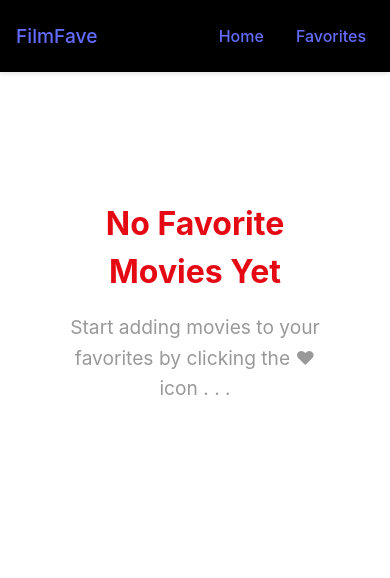
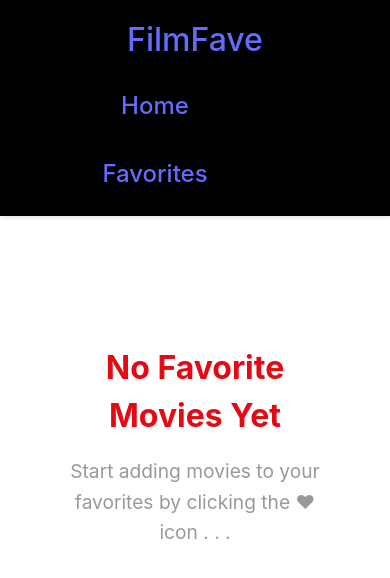
Before and after one commit to HoneyBadger728/FilmFave-Project, a React (Vite) app in the folder FilmFave/: page /#/Favorites in a window 390 px wide. Shown: the top 578 px of the page. Built offline with nearby package versions, Linux system fonts and the light colour scheme.

Commit message:
added more mediaqueries and tweaked the css

```diff
--- a/FilmFave/src/contexts/MovieContext.jsx
+++ b/FilmFave/src/contexts/MovieContext.jsx
@@ -15,7 +15,7 @@ export const MovieProvider = ({children}) => {
 
     useEffect(() => {
         localStorage.setItem('favorites', JSON.stringify(favorites))
-    }, {favorites})
+    }, [favorites])
 
     const addToFavorites = (movie) => {
         setFavorites(prev => [...prev, movie])
--- a/FilmFave/src/css/Favorites.css
+++ b/FilmFave/src/css/Favorites.css
@@ -49,3 +49,10 @@
   .movies-grid > * {
     animation: fadeIn 0.3s ease-out forwards;
   }
+
+
+  @media (prefers-color-scheme: light) {
+    .favorites h2 {
+      color: #1a1a1a;
+    }
+  }
--- a/FilmFave/src/css/MovieCard.css
+++ b/FilmFave/src/css/MovieCard.css
@@ -110,6 +110,7 @@
   @media (max-width: 768px) {
     .movie-card {
       font-size: 0.9rem;
+      width: 100%; /* Ensure cards take full width on smaller screens */
     }
 
     .movie-info {
@@ -121,4 +122,14 @@
       height: 32px;
       font-size: 1.2rem;
     }
+
+    .movie-poster {
+      aspect-ratio: 1/1; /* Make it square for small screens */
+    }
   }
+
+  @media (prefers-color-scheme: light) {
+    .movie-info p {
+      color: #ffffff;
+    }
+  }
--- a/FilmFave/src/css/Navbar.css
+++ b/FilmFave/src/css/Navbar.css
@@ -8,17 +8,18 @@
   }
 
   .navbar-brand {
-    font-size: 1.5rem;
+    font-size: 2.5rem;
     font-weight: bold;
   }
 
   .navbar-links {
     display: flex;
-    gap: 2rem;
+    gap: 5rem;
+    margin-right: 5rem;
   }
 
   .nav-link {
-    font-size: 1rem;
+    font-size: 1.5rem;
     padding: 0.5rem 1rem;
     border-radius: 4px;
     transition: background-color 0.2s;
@@ -31,17 +32,23 @@
   @media (max-width: 768px) {
     .navbar {
       padding: 1rem;
+      flex-direction: column; /* Stack navbar items */
+      align-items: center;
     }
 
     .navbar-brand {
-      font-size: 1.2rem;
+      font-size: 2rem;
+      margin-bottom: 1rem;
     }
 
     .navbar-links {
+      flex-direction: column; /* Stack links vertically */
       gap: 1rem;
+      align-items: center;
     }
 
     .nav-link {
+      font-size: 1.5rem;
       padding: 0.5rem;
     }
   }
--- a/FilmFave/src/css/index.css
+++ b/FilmFave/src/css/index.css
@@ -72,7 +72,7 @@
 
   @media (prefers-color-scheme: light) {
     :root {
-      color: #213547;
+      color: #ffffff;
       background-color: #ffffff;
     }
     a:hover {
@@ -81,4 +81,7 @@
     button {
       background-color: #f9f9f9;
     }
+    h2 {
+      color: #1a1a1a;
+    }
   }
```
